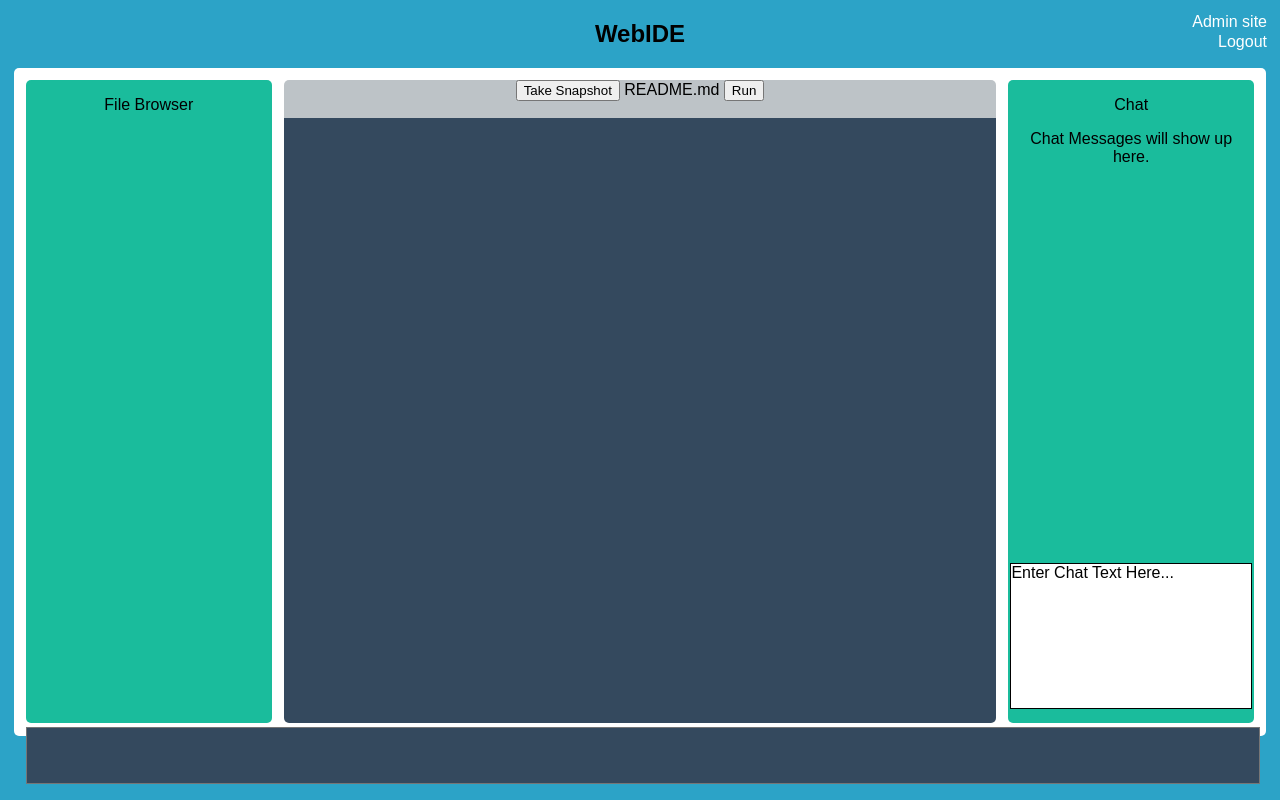
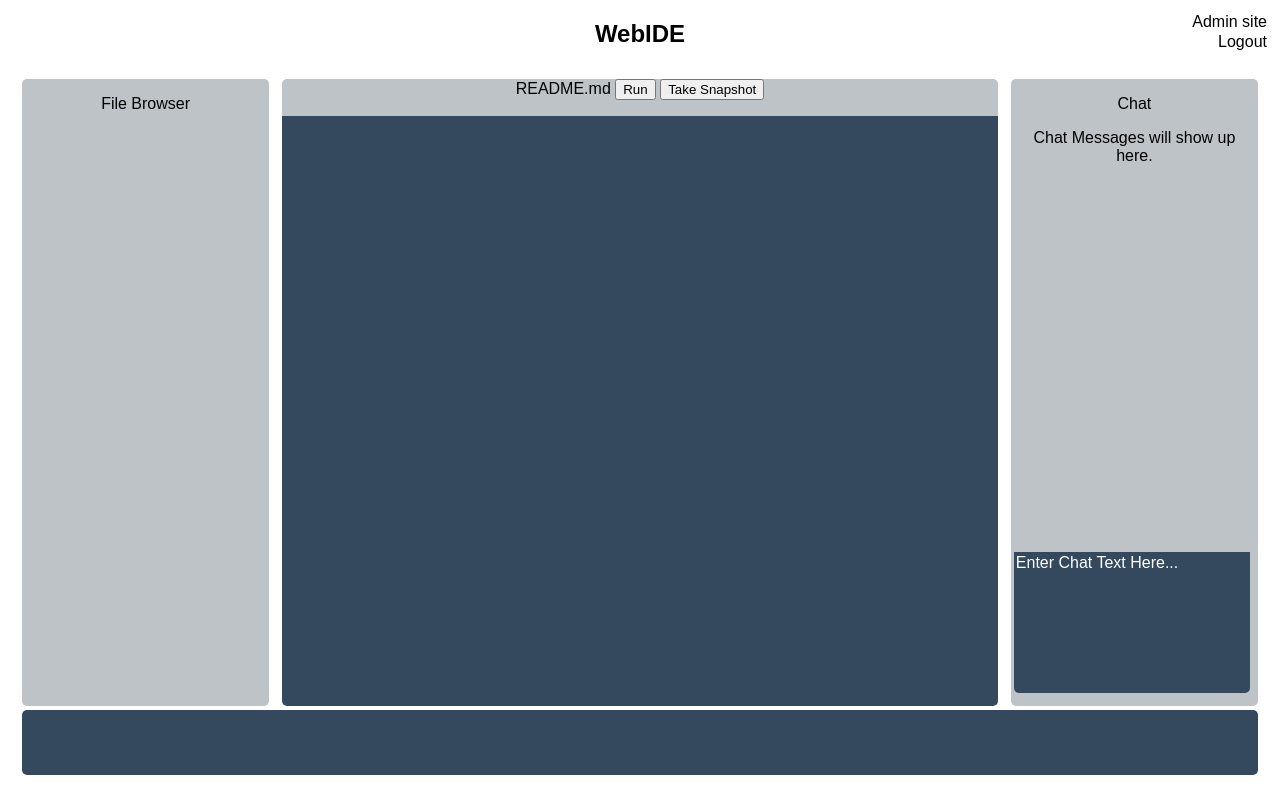
Before and after one commit to ddp34/WebIDEPodgurski2014, a Django app: page /web_ide/ in a window 1280 px wide. Run offline with Django 3.2, Linux system fonts and the light colour scheme; a user stored in the database is signed in; parts of the project's set-up code (start-up, migrations or seed data) failed here and were passed over; some libraries are stand-ins or nearby versions.

Commit message:
Style changes

```diff
--- a/webide/static/web_ide/style.css
+++ b/webide/static/web_ide/style.css
@@ -1,23 +1,25 @@
 html * {
      font-family: arial;
 }
+
+
 
 html {
       height: 100%;
 }
 
 body {
-     height: 82%;
+     height: 80%;
 }
 
 .toplayer {
-	  background-color: #2CA3C7;
+	  background-color: white;
 }
 
 .container {
 	  height: 100%;
-	  margin: 6px;
-	  padding: 6px;
+	  margin: 3px;
+	  padding: 5px;
 	  background-color: white;
 	  border-radius: 5px;
 }
@@ -36,13 +38,14 @@ body {
 
 .leftpane {
 	  float: left;
-	  background-color: #1abc9c;
+	  background-color: #bdc3c7;
 	  border-radius: 5px;
 }
 
 .bottompane {
-      float: bottom;
-      background-color
+      width: 100%;
+      height: 11%;
+      background-color: white;
 }
 
 .filelist {
@@ -80,7 +83,7 @@ a:hover {
 
 .rightpane {
 	  float: right;
-	  background-color: #1abc9c;
+	  background-color: #bdc3c7;
 	  border-radius: 5px;
 }
 
@@ -108,7 +111,7 @@ a:hover {
 		  box-sizing: border-box;
 		  padding: 5px;
 		  text-align: left;
-		  font-family: "Courier New", Courier, monospace;
+		  font-family: Consolas, monospace;
 		  font-size: 12pt;
 		  tab-size: 4;
 		  background-color: #34495e;
@@ -126,23 +129,37 @@ a:hover {
 }
 
 .entrywindow {
-	     outline: black solid thin;
+
 	     height: 25%;
-	     width: 100%;
+	     width: 98%;
 	     position: absolute;
 	     bottom: 0px;
 	     text-align: left;
 	     overflow: scroll;
-	     background-color: #FFFFFF;
+	     overflow-y: scroll;
+	     background-color: #34495e;
+	     color: white;
+	     border-radius: 0px 0px 5px 5px;
+	     box-sizing: border-box;
+	     padding: 2px;
+	     border: none;
 }
 
 .outputview {
         background-color: #34495e;
+        float: right;
+        width: 100%;
+        height: 93%;
         resize: none;
-        width: 100%;
         overflow: scroll;
-        font-family: "Courier New", Courier, monospace;
+        overflow-y: auto;
+        font-family: Consolas, monospace;
 		font-size: 12pt;
-		color: #ecf0f1;
+		border-radius: 5px 5px 5px 5px;
+		outline: none;
+		border: none;
+		box-sizing: border-box;
+		color: white;
+		padding: 6px;
 
 }
--- a/webide/templates/base.html
+++ b/webide/templates/base.html
@@ -9,10 +9,10 @@
     <title>WebIDE</title>
     <h2 align="center">WebIDE</h2>
     {% if user.is_superuser %}
-      <a href="admin" style="float:right; margin-top: -60px; color: rgb(255,255,255);">Admin site</a>
+      <a href="admin" style="float:right; margin-top: -60px; color: rgb(0,0,0);">Admin site</a>
     {% endif %}
     {% if user.is_authenticated %}
-      <a href="web_ide/logout.html" style="float:right; margin-top: -40px; color: rgb(255,255,255);">Logout</a>
+      <a href="web_ide/logout.html" style="float:right; margin-top: -40px; color: rgb(0,0,0);">Logout</a>
     {% endif %}
 
 
--- a/webide/templates/web_ide/editor.html
+++ b/webide/templates/web_ide/editor.html
@@ -12,9 +12,9 @@
 	<div class="centerpane">
 
 	  <div class="filename">
-          <button type="button" onclick="snapshot()" style="float:center;">Take Snapshot</button>
 	    README.md
           <button type="button" onclick="sendCode()" style="float:center;">Run</button>
+          <button type="button" onclick="snapshot()" style="float:center;">Take Snapshot</button>
 	  </div>
 	  <textarea id="fileview" class="filecontentsview" spellcheck="false">{{ filetext }}</textarea>
 	</div>
```
Also changed, not shown: webide/db.sqlite3.
